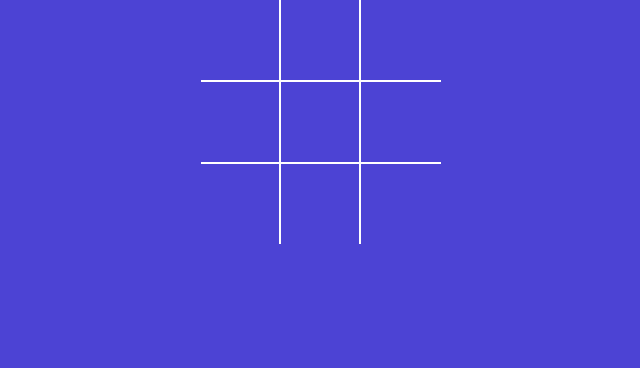
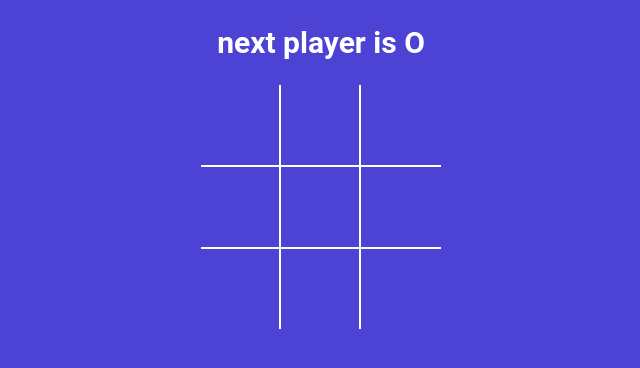
Before and after one commit to nabhinav-jain/tic-tac-toe, a React (Vite) app: page / in a window 1280 px wide. Shown: the top 368 px of the page, without its empty margins (319-959 px from the left). Built offline with nearby package versions, Linux system fonts and the light colour scheme.

Commit message:
added winner logic , moved main game logic to app.jsx from board.jsx

```diff
--- a/src/App.jsx
+++ b/src/App.jsx
@@ -1,9 +1,37 @@
 import Board from './components/Board';
 import './styles.scss';
+import { useState } from 'react';
+import { calculateWinner } from './winner';
+
 function App() {
+  const [squares, setSquares] = useState(Array(9).fill(null));
+  const [isXNext, setIsXNext] = useState(false);
+
+  const winner = calculateWinner(squares);
+  const nextPlayer = isXNext ? 'X' : 'O';
+  const statusMessage = winner
+    ? `winner is ${winner}`
+    : `next player is ${nextPlayer}`;
+
+  const handlesquareClick = clickedPosition => {
+    if (squares[clickedPosition] || winner) {
+      return;
+    }
+    setSquares(currentSquares => {
+      return currentSquares.map((squareValue, position) => {
+        if (position == clickedPosition) {
+          return isXNext ? 'X' : 'O';
+        }
+        return squareValue;
+      });
+    });
+    setIsXNext(prev => !prev);
+  };
+
   return (
     <div className="app">
-      <Board />
+      <h2>{statusMessage}</h2>
+      <Board squares={squares} handlesquareClick={handlesquareClick} />
     </div>
   );
 }
--- a/src/components/Board.jsx
+++ b/src/components/Board.jsx
@@ -1,25 +1,7 @@
 import Square from './Square';
 import { useState } from 'react';
 
-function Board() {
-  const [squares, setSquares] = useState(Array(9).fill(null));
-  const [isXNext, setIsXNext] = useState(false);
-
-  const handlesquareClick = clickedPosition => {
-    if (squares[clickedPosition]) {
-      return;
-    }
-    setSquares(currentSquares => {
-      return currentSquares.map((squareValue, position) => {
-        if (position == clickedPosition) {
-          return isXNext ? 'X' : 'O';
-        }
-        return squareValue;
-      });
-    });
-    setIsXNext(prev => !prev);
-  };
-
+function Board({ squares, handlesquareClick }) {
   const renderSquare = position => {
     return (
       <Square
--- /dev/null
+++ b/src/winner.js
@@ -0,0 +1,19 @@
+export function calculateWinner(squares) {
+  const lines = [
+    [0, 1, 2],
+    [3, 4, 5],
+    [6, 7, 8],
+    [0, 3, 6],
+    [1, 4, 7],
+    [2, 5, 8],
+    [0, 4, 8],
+    [2, 4, 6],
+  ];
+  for (let i = 0; i < lines.length; i++) {
+    const [a, b, c] = lines[i];
+    if (squares[a] && squares[a] === squares[b] && squares[a] === squares[c]) {
+      return squares[a];
+    }
+  }
+  return null;
+}
```
